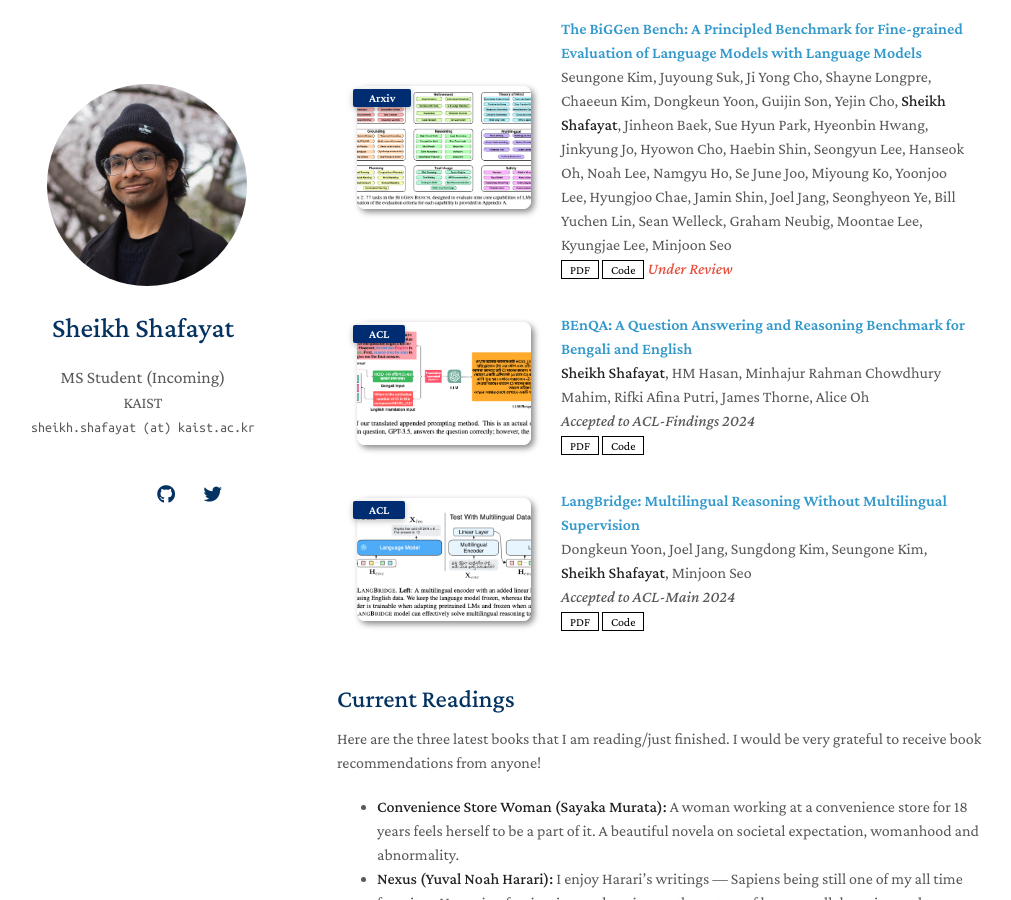
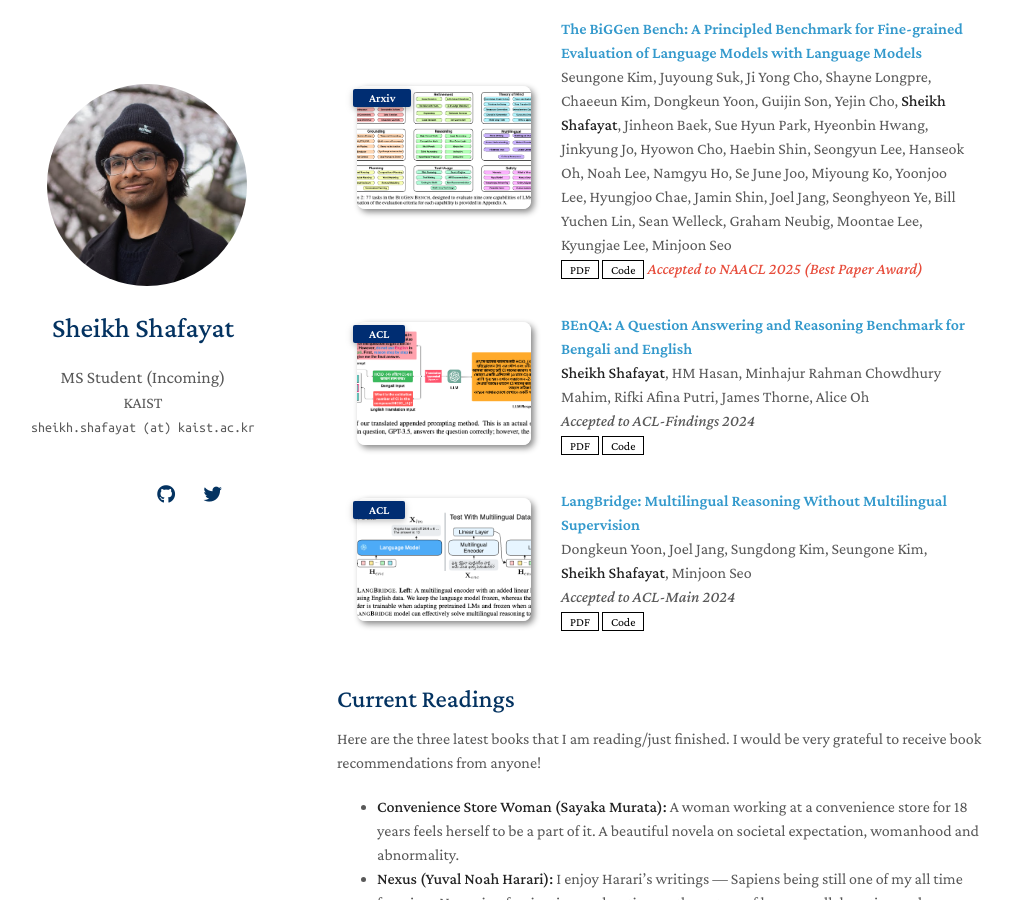
Before and after one commit to sheikhshafayat/sheikhshafayat.github.io, a Jekyll site: the page built from index.md, in a window 1280 px wide and 900 px high, scrolled down 1322 px. Shown: the whole window, without its empty margins (133-1144 px from the left). Built offline with Jekyll 4.4.1, drawn with Linux system fonts in a browser that asks for light colours; nearby versions of some CDN libraries; a style sheet for code colours, icons or effects is not loaded; our own code applies the rules of GitHub Pages for plain Markdown files.

Commit message:
update bigggen

```diff
--- a/_data/publications.yml
+++ b/_data/publications.yml
@@ -38,7 +38,7 @@ main:
     pdf: https://arxiv.org/pdf/2406.05761
     code: https://github.com/prometheus-eval/prometheus-eval/tree/main/BiGGen-Bench
     image: ./assets/img/biggen.png
-    notes: Under Review
+    notes: Accepted to NAACL 2025 (Best Paper Award)
 
   - title: "BEnQA: A Question Answering and Reasoning Benchmark for Bengali and English"
     authors: <strong>Sheikh Shafayat</strong>, HM Hasan, Minhajur Rahman Chowdhury Mahim, Rifki Afina Putri, James Thorne, Alice Oh
```
